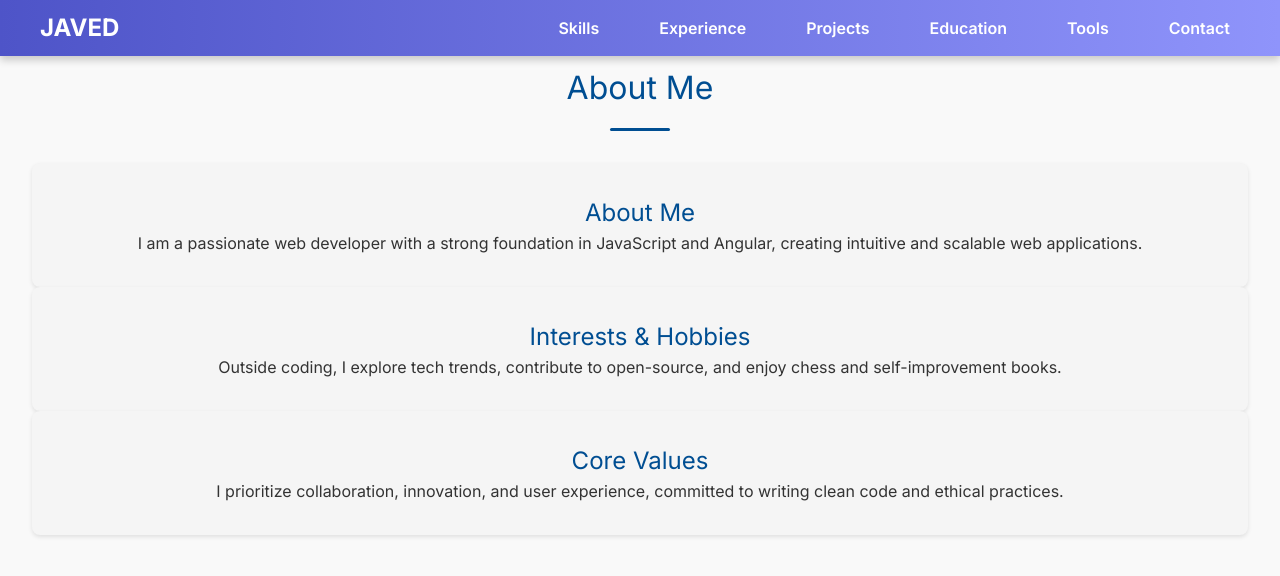
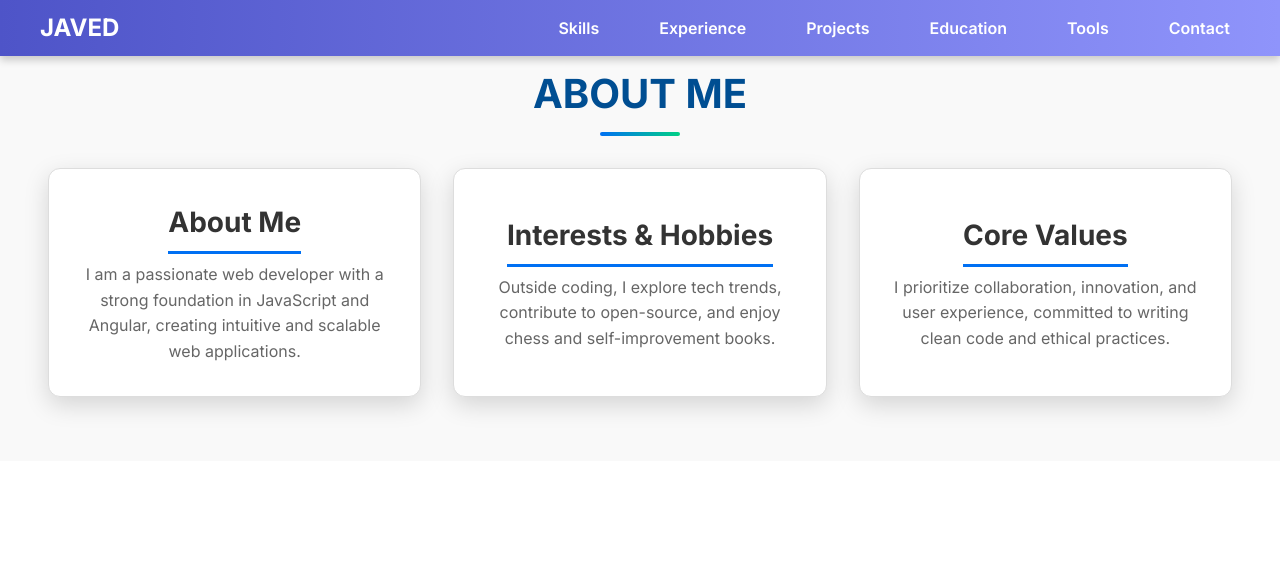
Before and after one commit to javedsaifi-abacus/Portfolio_NEXT, a Next.js app: page /about in a window 1280 px wide. Shown: the top 576 px of the page. Built offline with nearby package versions, Linux system fonts and the light colour scheme.

Commit message:
"Refactor CSS styles and update component classes in About, Skills, and Contact pages"

```diff
--- a/src/app/about/page.tsx
+++ b/src/app/about/page.tsx
@@ -7,7 +7,7 @@ const About = () => {
     <>
       {/* <Navbar /> Include the Navbar at the top */}
       <Section id="about" title="About Me">
-        <div>
+        <div className="content-list">
           {/* About Me Section */}
           <ContentItem
             title="About Me"
--- a/src/app/globals.css
+++ b/src/app/globals.css
@@ -26,41 +26,6 @@ body {
   transition: background-color 0.3s ease, color 0.3s ease; /* Smooth transition for color changes */
 }
 
-.header {
-  display: flex;
-  flex-direction: column;
-  align-items: center;
-  justify-content: center;
-  padding: 3rem 2rem;
-  background-color: #004e92;
-  background-image: linear-gradient(315deg, #004e92 0%, #000428 74%);
-  color: white;
-  text-align: center;
-  transition: background-color 0.3s ease, transform 0.3s ease; /* Smooth transition for background color and transform */
-}
-
-.header img {
-  border-radius: 50%;
-  margin-bottom: 1.5rem;
-  transition: transform 0.3s ease, box-shadow 0.3s ease; /* Smooth transition for image hover */
-}
-
-.header img:hover {
-  transform: scale(1.1); /* Slightly enlarge image on hover */
-  box-shadow: 0 8px 16px rgba(0, 0, 0, 0.2); /* Enhanced shadow on hover */
-}
-
-.header h1 {
-  font-size: 2.5rem;
-  margin: 0;
-  text-shadow: 1px 1px 2px rgba(0, 0, 0, 0.5); /* Shadow effect for text */
-}
-
-.header p {
-  font-size: 1.2rem;
-  margin: 0.5rem 0;
-}
-
 .section {
   padding: 4rem 2rem;
   text-align: center;
@@ -68,60 +33,115 @@ body {
   transition: background-color 0.3s ease; /* Smooth transition for background color */
 }
 
+/* Section Title Styles */
 .section h2 {
-  font-size: 2rem;
-  color: #004e92;
-  margin-bottom: 2rem;
-  position: relative;
+  font-size: 2.5rem; /* Larger font size for prominence */
+  font-weight: bold; /* Bold text for emphasis */
+  color: #004e92; /* Primary text color */
+  margin-bottom: 2rem; /* Space below the title */
+  position: relative; /* Positioning context for pseudo-elements */
+  text-transform: uppercase; /* Uppercase text for emphasis */
   transition: color 0.3s ease, transform 0.3s ease; /* Smooth transition for header color and transform */
 }
 
+/* Decorative Line Below Title */
 .section h2::after {
   content: '';
   display: block;
-  width: 60px;
-  height: 3px;
-  background-color: #004e92;
-  margin: 1rem auto;
-  border-radius: 2px;
+  width: 80px; /* Width of the decorative line */
+  height: 4px; /* Height of the line */
+  background: linear-gradient(90deg, #0070f3 0%, #00d084 100%); /* Gradient color */
+  margin: 0.5rem auto 0; /* Center align and space above the line */
+  border-radius: 2px; /* Rounded corners for the line */
 }
 
+/* Hover Effect */
 .section h2:hover {
   color: #003d7a; /* Darker color on hover */
   transform: translateY(-5px); /* Slightly lift header on hover */
 }
 
+.section h2:hover::after {
+  background: linear-gradient(90deg, #00d084 0%, #0070f3 100%); /* Inverted gradient color on hover */
+}
+
+/* Content Item Styles */
+.skillsContainer {
+  display: flex; /* Enable Flexbox */
+  flex-wrap: wrap; /* Allow items to wrap to the next line */
+  gap: 20px; /* Space between items */
+  justify-content: center; /* Center items horizontally */
+  padding: 40px 20px;
+  background-color: #f4f4f4; /* Light background for the container */
+  border-radius: 8px;
+  box-shadow: 0 4px 8px rgba(0, 0, 0, 0.1);
+}
+.content-item {
+  background: #ffffff; /* Clean white background */
+  padding: 2rem;
+  border-radius: 12px; /* Smooth rounded corners */
+  box-shadow: 0 8px 24px rgba(0, 0, 0, 0.15); /* Soft shadow for depth */
+  transition: transform 0.3s ease, box-shadow 0.3s ease, background-color 0.3s ease;
+  border: 1px solid #ddd; /* Light border for definition */
+  position: relative; /* Positioning context for pseudo-elements */
+  overflow: hidden; /* Ensure pseudo-elements don’t overflow */
+  display: flex; /* Flexbox for alignment */
+  flex-direction: column; /* Align items vertically */
+  align-items: center; /* Center content horizontally */
+  justify-content: center; /* Center content vertically */
+}
+
+/* Hover Effect */
+.content-item:hover {
+  transform: translateY(-8px); /* Lift the item on hover */
+  background: #f0f0f0; /* Slight background change on hover */
+  box-shadow: 0 16px 32px rgba(0, 0, 0, 0.2); /* Deeper shadow on hover */
+  border-color: #0070f3; /* Border color change on hover */
+}
+
+/* Heading Styles */
+.content-item h3 {
+  font-size: 1.75rem; /* Adjusted font size for balance */
+  margin: 0;
+  color: #333; /* Dark text color for contrast */
+  font-weight: 700; /* Bold text for emphasis */
+  position: relative; /* Ensure positioning for pseudo-elements */
+  padding-bottom: 0.5rem; /* Space below the heading */
+  border-bottom: 3px solid #0070f3; /* Decorative underline */
+}
+
+/* Content Description */
+.content-item p {
+  font-size: 1rem; /* Standard font size for content */
+  color: #666; /* Lighter color for text */
+  margin-top: 0.5rem;
+  line-height: 1.6; /* Improved readability */
+  text-align: center; /* Center align text for consistency */
+}
+
+/* Layout for Multiple Items */
 .content-list {
   display: grid;
-  grid-template-columns: repeat(auto-fit, minmax(300px, 1fr));
-  gap: 2rem;
+  grid-template-columns: repeat(auto-fit, minmax(250px, 1fr)); /* Responsive columns */
+  gap: 2rem; /* Space between items */
   margin-top: 2rem;
+  padding: 0 1rem; /* Padding on sides for alignment */
 }
 
-.content-item {
-  background: #f5f5f5;
-  padding: 2rem;
-  border-radius: 8px;
-  box-shadow: 0 2px 4px rgba(0, 0, 0, 0.1);
-  transition: transform 0.3s ease, box-shadow 0.3s ease, background-color 0.3s ease, border 0.3s ease; /* Smooth transitions */
-}
+/* Responsive Adjustments */
+@media (max-width: 768px) {
+  .content-item {
+    padding: 1.5rem; /* Reduced padding on smaller screens */
+    border-radius: 10px; /* Slightly smaller border-radius */
+  }
 
-.content-item:hover {
-  transform: scale(1.05); /* Slightly enlarge item on hover */
-  background-color: #e0e0e0; /* Light grey background on hover */
-  box-shadow: 0 8px 16px rgba(0, 0, 0, 0.2); /* Enhanced shadow */
-  border: 1px solid #004e92; /* Border color change on hover */
-}
+  .content-item h3 {
+    font-size: 1.5rem; /* Adjusted font size for smaller screens */
+  }
 
-.content-item h3 {
-  font-size: 1.5rem;
-  margin: 0;
-  color: #004e92; /* Primary color for heading */
-  transition: color 0.3s ease; /* Smooth transition for heading color */
-}
-
-.content-item h3:hover {
-  color: #003d7a; /* Darker color on hover */
+  .content-list {
+    grid-template-columns: repeat(auto-fit, minmax(200px, 1fr)); /* Adjusted column sizing */
+  }
 }
 
 /* Navbar container */
@@ -207,8 +227,6 @@ body {
   }
 }
 
-
-
 /* Contact Form Section */
 #contact {
   padding: 60px 0;
@@ -232,81 +250,47 @@ body {
 /* Contact Form Title */
 #contact .title {
   text-align: center;
-  font-size: 3rem; /* Larger font size for better visibility */
+  font-size: 2.5rem;
   color: #333;
-  margin-bottom: 30px; /* Increased margin for better spacing */
-  font-weight: bold;
+  margin-bottom: 20px;
+  position: relative;
 }
 
-/* Contact Form Styles */
-#contact .form {
-  display: grid;
-  grid-template-columns: 1fr; /* Single column grid */
-  gap: 20px; /* Space between form elements */
+/* Title Decoration */
+#contact .title::after {
+  content: '';
+  display: block;
+  width: 80px;
+  height: 4px;
+  background: linear-gradient(90deg, #0070f3 0%, #00d084 100%);
+  margin: 10px auto 0;
+  border-radius: 2px;
 }
 
-/* Input Group Styles */
-#contact .inputGroup {
-  display: block;
-  margin-bottom: 20px; /* Spacing between input groups */
-}
-
-/* Input and Textarea Styles */
-#contact .inputGroup input,
-#contact .inputGroup textarea {
+/* Contact Form Inputs */
+#contact input,
+#contact textarea {
   width: 100%;
-  padding: 16px; /* Increased padding for more comfortable input */
+  padding: 12px;
+  border-radius: 8px;
   border: 1px solid #ddd;
-  border-radius: 10px; /* Adjusted border-radius for a more rounded look */
-  font-size: 1rem; /* Consistent font size */
-  outline: none;
-  transition: border-color 0.3s ease, box-shadow 0.3s ease;
-  background-color: #f9f9f9;
-}
-
-/* Placeholder Text */
-#contact .inputGroup input::placeholder,
-#contact .inputGroup textarea::placeholder {
-  color: #aaa;
-  font-style: italic;
-}
-
-/* Focus and Hover States */
-#contact .inputGroup input:focus,
-#contact .inputGroup textarea:focus {
-  border-color: #0070f3;
-  box-shadow: 0 0 10px rgba(0, 112, 243, 0.2); /* Enhanced box-shadow */
-}
-
-#contact .inputGroup input:hover,
-#contact .inputGroup textarea:hover {
-  border-color: #0070f3;
-}
-
-/* Textarea Specific Styles */
-#contact .textarea {
-  min-height: 180px; /* Increased minimum height */
-  resize: vertical;
+  margin-bottom: 20px;
+  font-size: 16px;
 }
 
 /* Submit Button */
-#contact .button {
-  background-color: #0070f3;
+#contact button {
+  background: #0070f3;
   color: #fff;
-  padding: 16px 28px; /* Increased padding for a more prominent button */
   border: none;
-  border-radius: 10px; /* Adjusted border-radius */
+  padding: 12px 20px;
+  border-radius: 8px;
+  font-size: 16px;
   cursor: pointer;
-  font-size: 1rem; /* Consistent font size */
-  transition: background-color 0.3s ease, transform 0.3s ease;
-  align-self: center; /* Center the button horizontally */
+  transition: background-color 0.3s ease;
 }
 
-#contact .button:hover {
-  background-color: #005bb5;
+/* Hover effect for submit button */
+#contact button:hover {
+  background: #005bb5;
 }
-
-#contact .button:active {
-  background-color: #003d80;
-  transform: scale(0.98);
-}
--- a/src/app/skills/page.tsx
+++ b/src/app/skills/page.tsx
@@ -7,7 +7,7 @@ const Skills = () => (
   <>
     {/* <Navbar /> Add the Navbar component here */}
     <Section id="skills" title="Technical Skills">
-      <div className={styles.skillsContainer}>
+      <div className="content-list">
         <ContentItem title="HTML5 & CSS3" />
         <ContentItem title="JavaScript (ES6+)" />
         <ContentItem title="Node.js core modules" />
```
Also changed, not shown: src/app/skills/skills.module.css (deleted, +0 -53 lines).
